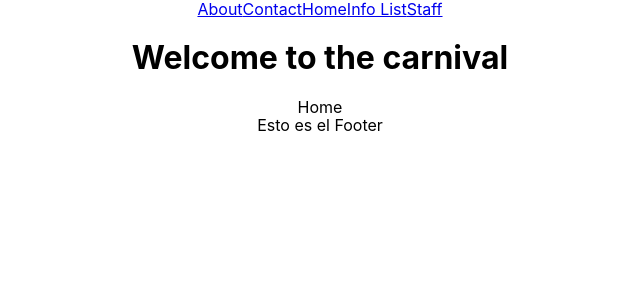
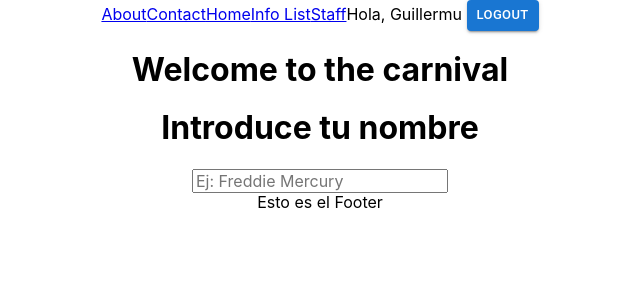
Before and after one commit to TheBridge-FullStackDeveloper/fs-ft-nov22-React-examples, a React (Create React App) app: page / in a window 1280 px wide. Shown: the top 300 px of the page, without its empty margins (320-960 px from the left). Built offline with nearby package versions, Linux system fonts and the light colour scheme.

Commit message:
add/context

```diff
--- a/src/App.js
+++ b/src/App.js
@@ -3,15 +3,34 @@
 import Footer from './components/Footer';
 import Main from './components/Main';
 import { BrowserRouter } from 'react-router-dom';
+import { userContext } from './context/userContext'; // contexto
+import { useState } from 'react';
 
 function App() {
+
+  const [user, setUser] = useState("Guillermu"); // state para componente funcional
+
+  const login = (name) => setUser(name); // user = name. Ej. name="Guille" --> user="Guille"
+  const logout = () => setUser(""); // user = ""
+
+  const data = {
+    user,
+    login,
+    logout
+  }
+
   return (
     <div className="App">
+
+
       <BrowserRouter>
-        <Header />
-        <Main />
+        <userContext.Provider value={data}>
+          <Header />
+          <Main />
+        </userContext.Provider>
       </BrowserRouter>
       <Footer />
+
     </div>
   );
 }
--- a/src/components/Header/Nav/Nav.jsx
+++ b/src/components/Header/Nav/Nav.jsx
@@ -1,5 +1,8 @@
 import React, { Component } from "react";
 import { Link } from "react-router-dom";
+import Button from '@mui/material/Button';
+
+import { userContext } from '../../../context/userContext'; //contexto
 
 class Nav extends Component {
   render() {
@@ -9,6 +12,13 @@
       <Link to="/">Home</Link>
       <Link to="/infolist">Info List</Link>
       <Link to="/staff" >Staff</Link>
+
+      <userContext.Consumer>
+        {({logout, user }) => user ?
+          <span>Hola, {user} <Button variant="contained" size="small" onClick={logout}>Logout</Button></span>
+          : ""
+        }
+      </userContext.Consumer>
     </nav>;
   }
 }
--- a/src/components/Main/Home/Home.jsx
+++ b/src/components/Main/Home/Home.jsx
@@ -1,8 +1,48 @@
 import React, { Component } from "react";
+import Button from '@mui/material/Button';
+
+import {userContext} from '../../../context/userContext'; // contexto
 
 class Home extends Component {
+
+  static contextType = userContext; //Contexto desde JS con clases
+
+  constructor(props) {
+    super(props)
+
+    this.username = React.createRef();
+
+    this.state = {
+      username:""
+    }
+  }
+
+  sendName = () => {
+    //***CONSUMER***
+    const {login} = this.context; // Consume contexto desde JS
+
+    login(this.state.username);// enviar nombre por contexto. Ejecuta la función que viene del context
+    alert("Nombre enviado: " + this.state.username);
+
+    // Vaciar input + state
+    this.username.current.value = "";
+    this.setState({ username: "" });
+  }
+
+  handleChange = () => {
+    const username = this.username.current.value; //Leer campo por referencia
+    this.setState({ username });
+  }
+
   render() {
-    return <div>Home</div>;
+
+    return <div>
+      <div>
+          <h1>Introduce tu nombre</h1>
+          <input type="text" ref={this.username} onChange={this.handleChange} placeholder="Ej: Freddie Mercury" />
+          {this.state.username ? <Button variant="contained" onClick={this.sendName}>Login</Button> : ""}
+        </div>
+    </div>;
   }
 }
 
--- a/src/components/Main/InfoList/InfoItem/InfoItem.jsx
+++ b/src/components/Main/InfoList/InfoItem/InfoItem.jsx
@@ -40,7 +40,7 @@
           </Typography>
         </CardContent>
         <CardActions>
-          <Button size="small">Share</Button>
+          <Button size="small" onClick={this.props.remove}>Delete</Button>
           <Button size="small">Learn More</Button>
         </CardActions>
       </Card>
--- /dev/null
+++ b/src/context/userContext.js
@@ -0,0 +1,5 @@
+import React from 'react';
+
+const userContext = React.createContext();
+
+export { userContext };
```
